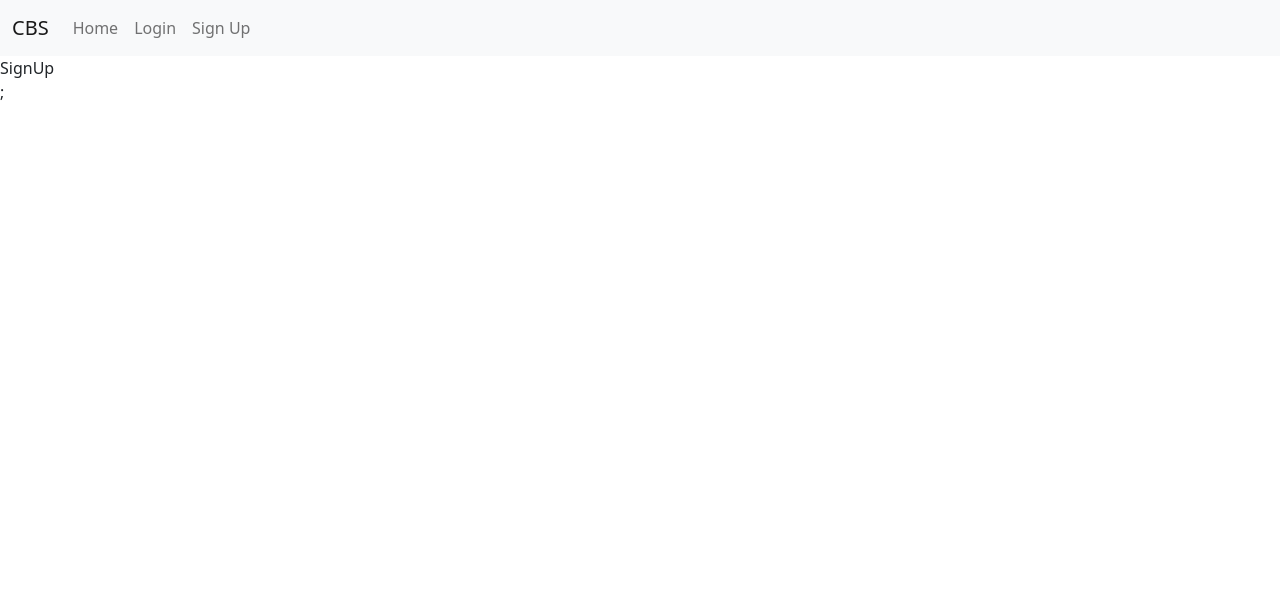
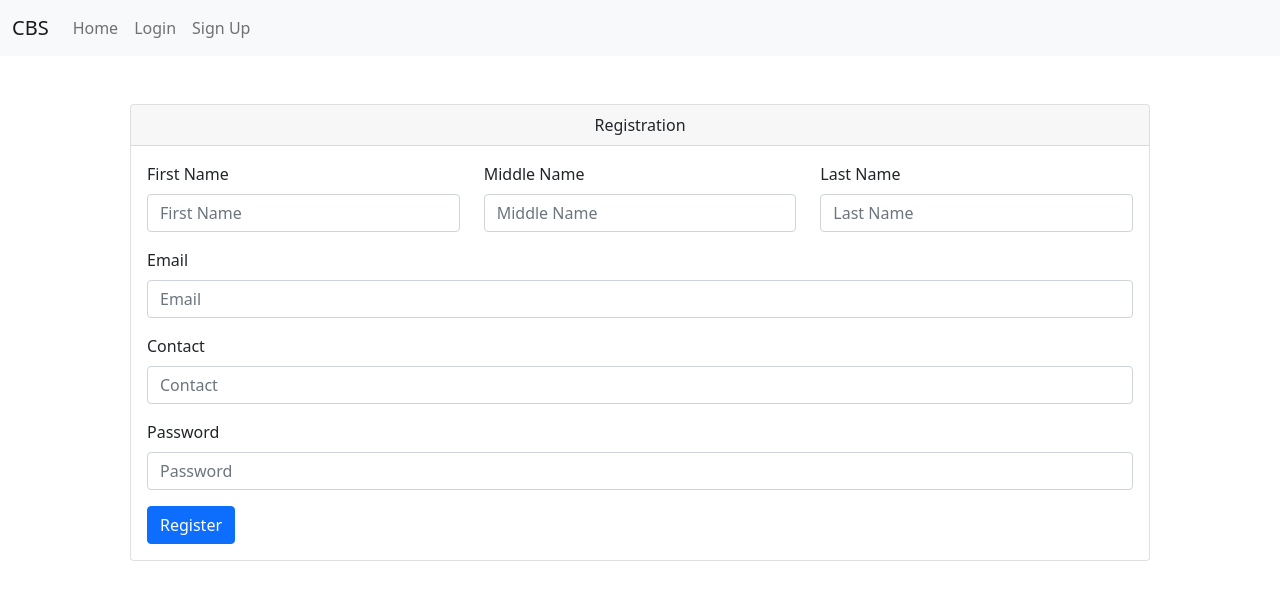
Before and after one commit to ShanuDey/centralized-banking-system-client, a React (Create React App) app: page /signup in a window 1280 px wide. Shown: the top 600 px of the page. Built offline with nearby package versions, Linux system fonts and the light colour scheme.

Commit message:
design registration page
Signed-off-by: ShanuDey <sd4shanudey@gmail.com>

```diff
--- a/src/components/SignUp.js
+++ b/src/components/SignUp.js
@@ -1,10 +1,54 @@
 import React from "react";
 import Layout from "./Layout";
+import { Card, Form, Button, Row, Col } from "react-bootstrap";
 
 const SignUp = () => {
   return (
     <Layout>
-      <div>SignUp</div>;
+      <div className="container">
+        <Card className="m-5">
+          <Card.Header className="text-center">Registration</Card.Header>
+          <Card.Body>
+            <Form>
+              <Row className="mb-3">
+                <Form.Group as={Col} controlId="formGridFirstName">
+                  <Form.Label>First Name</Form.Label>
+                  <Form.Control type="email" placeholder="First Name" />
+                </Form.Group>
+
+                <Form.Group as={Col} controlId="formGridMiddleName">
+                  <Form.Label>Middle Name</Form.Label>
+                  <Form.Control type="email" placeholder="Middle Name" />
+                </Form.Group>
+
+                <Form.Group as={Col} controlId="formGridLastName">
+                  <Form.Label>Last Name</Form.Label>
+                  <Form.Control type="email" placeholder="Last Name" />
+                </Form.Group>
+              </Row>
+
+              <Form.Group className="mb-3" controlId="formGridEmail">
+                <Form.Label>Email</Form.Label>
+                <Form.Control type="email" placeholder="Email" />
+              </Form.Group>
+
+              <Form.Group className="mb-3" controlId="formGridContact">
+                <Form.Label>Contact</Form.Label>
+                <Form.Control placeholder="Contact" />
+              </Form.Group>
+
+              <Form.Group className="mb-3" controlId="formGridPassword">
+                <Form.Label>Password</Form.Label>
+                <Form.Control type="password" placeholder="Password" />
+              </Form.Group>
+
+              <Button variant="primary" type="submit">
+                Register
+              </Button>
+            </Form>
+          </Card.Body>
+        </Card>
+      </div>
     </Layout>
   );
 };
```
